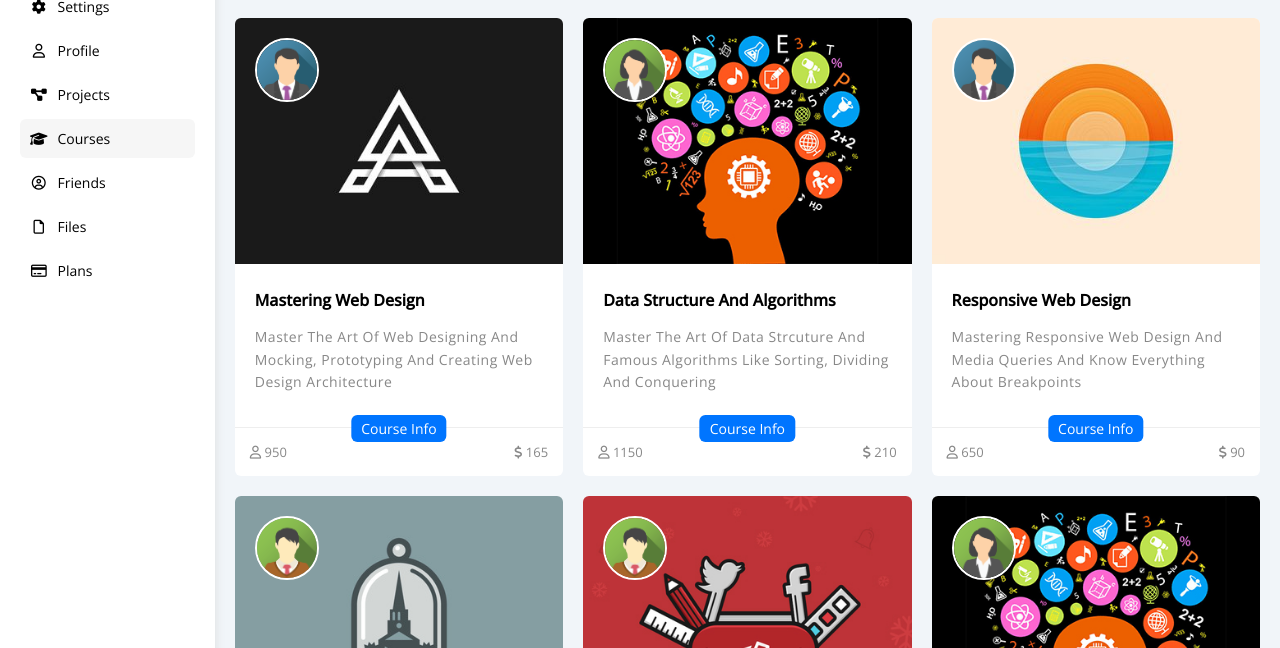
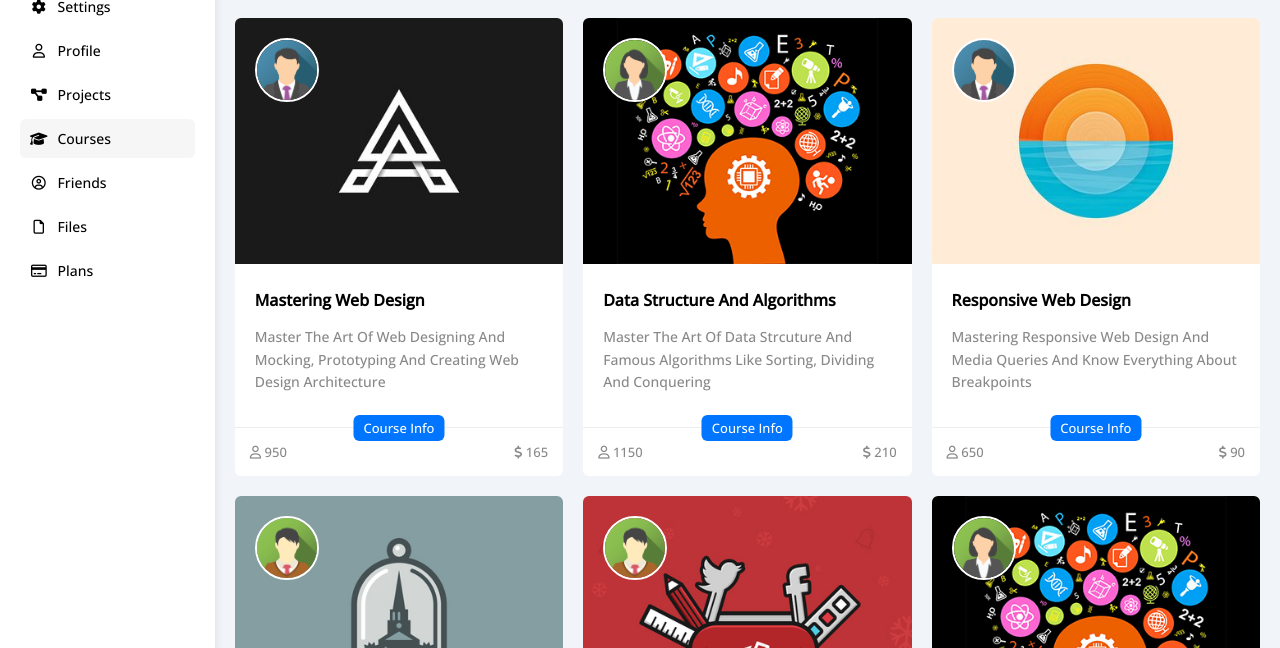
Before and after one commit to AiatSaied/Template-4-with-HTML-and-CSS, a plain HTML site: page courses.html in a window 1280 px wide. Shown: the part 152-800 px from the top of the page. Drawn offline with nearby package versions, Linux system fonts and the light colour scheme.

Commit message:
Adjust font

```diff
--- a/courses.html
+++ b/courses.html
@@ -13,7 +13,7 @@
     <!-- Google Fonts -->
     <link rel="preconnect" href="https://fonts.googleapis.com" />
     <link rel="preconnect" href="https://fonts.gstatic.com" crossorigin />
-    <link href="https://fonts.googleapis.com/css2?family=Open+Sans:wght@300;500;&#038;display=swap" rel="stylesheet" />
+    <link href="https://fonts.googleapis.com/css2?family=Open+Sans:wght@300;500&display=swap" rel="stylesheet">
 </head>
 
 <body>
--- a/css/master.css
+++ b/css/master.css
@@ -1188,14 +1188,13 @@ ul {
 }
 .courses-page .course .description {
     line-height: 1.6;
-    letter-spacing: 0.5px;
 }
 .courses-page  .info {
     font-size: 13px;
     border-top: 1px solid #eee;
 }
 .courses-page .course .info .title {
-    font-size: 14px;
+    font-size: 13px;
     position: absolute;
     top: -13px;
     left: 50%;
```
Also changed, not shown: index.html (+1 -1 lines), profile.html (+1 -1 lines), projects.html (+1 -1 lines), settings.html (+1 -1 lines).
